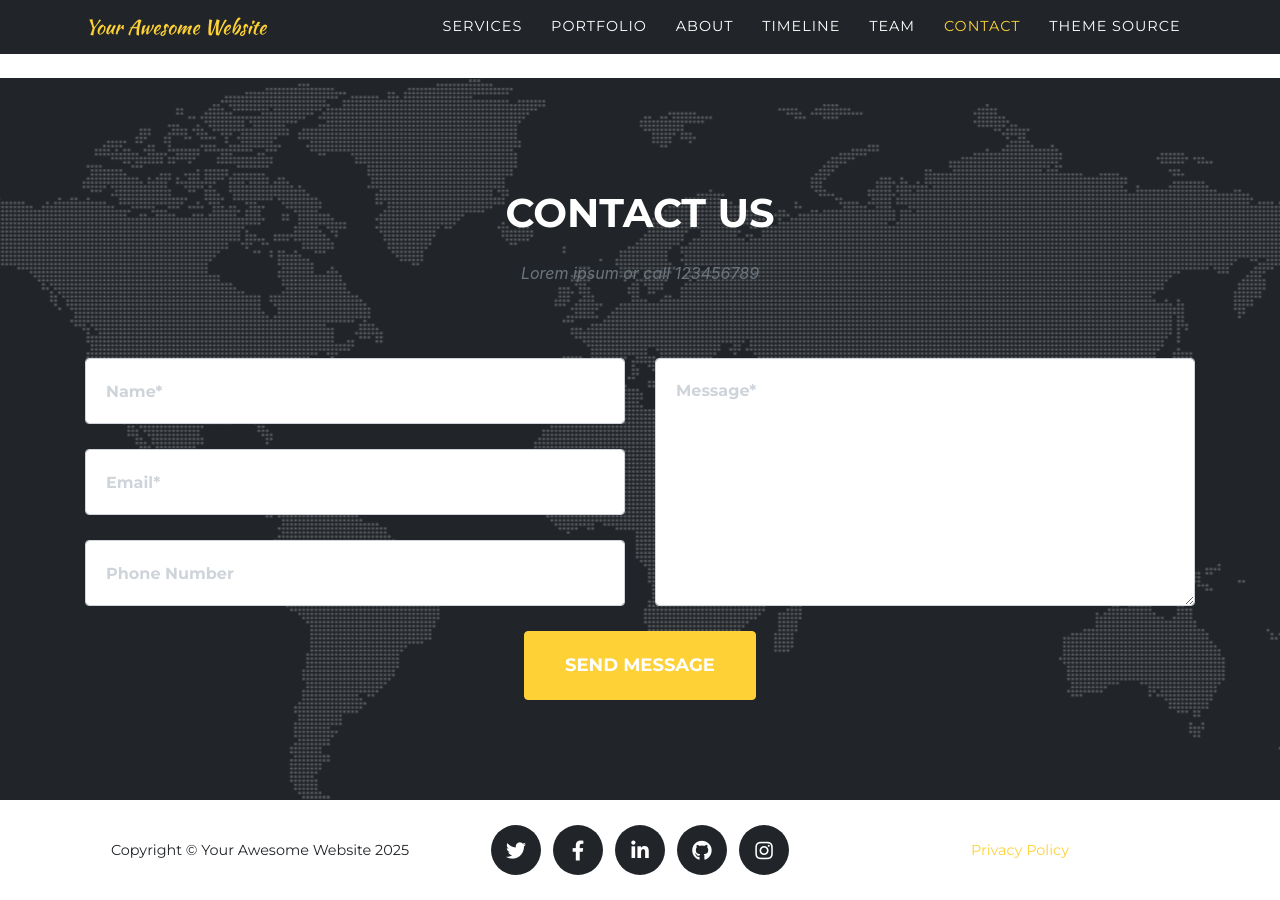
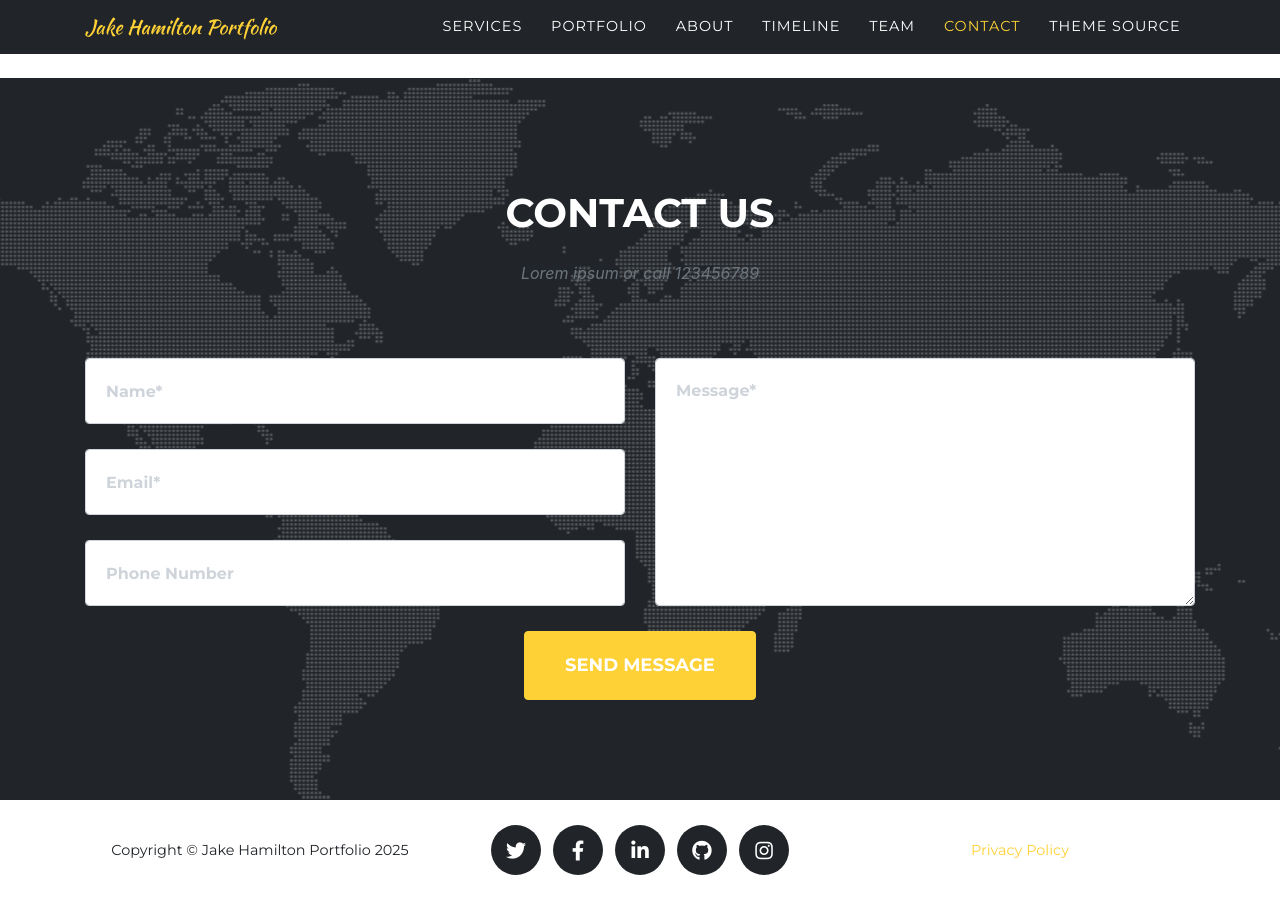
Before and after one commit to Jake30123/jake-hamilton-portfolio, a Jekyll site: the page built from index.md, in a window 1280 px wide and 900 px high, scrolled down 5690 px. Built offline with Jekyll 4.4.1, drawn with Linux system fonts in a browser that asks for light colours; some web fonts are replaced.

Commit message:
Update _config.yml

```diff
--- a/_config.yml
+++ b/_config.yml
@@ -14,12 +14,12 @@
 theme: jekyll-agency
 
 url    : "https://jakehamilton.github.io" # the base hostname & protocol for your site, e.g. http://example.com
-baseurl: "" # the subpath of your site, e.g. /blog
+baseurl: "/jake-hamilton-portolio" # the subpath of your site, e.g. /blog
 
-title      : Your Awesome Website
-email      : your-email@example.com #this is also the email contact forms will go to
+title      : Jake Hamilton Portfolio
+email      : jhamilton@olin.edu #this is also the email contact forms will go to
 description: "Site description"
-author     : Your Name
+author     : Jake Hamilton
 # logo:     #optional, defaults to site title
   # path: assets\img\clients\creative-market.jpg
   # height: 60 #height in px, defaults to 52px
```
